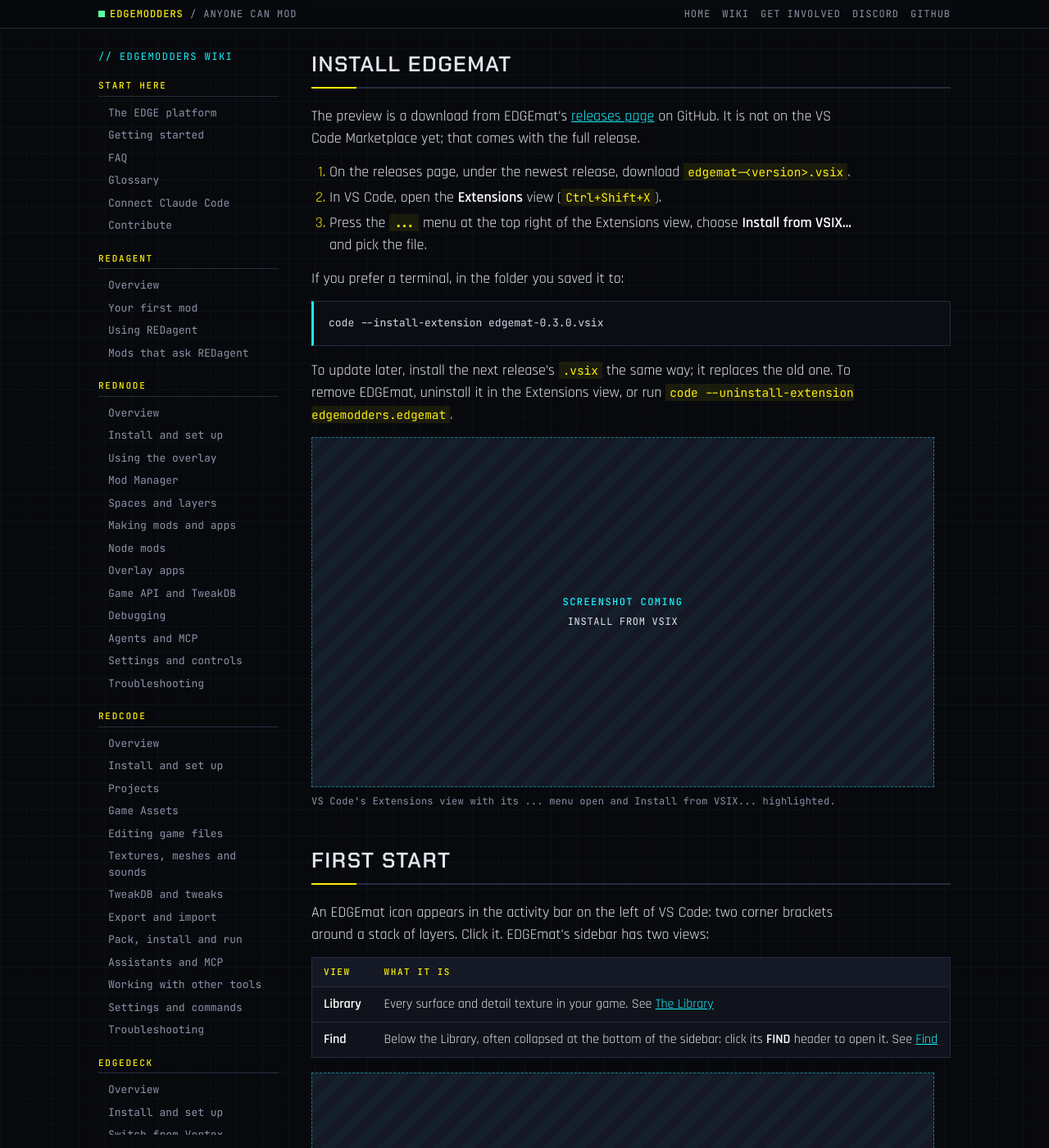
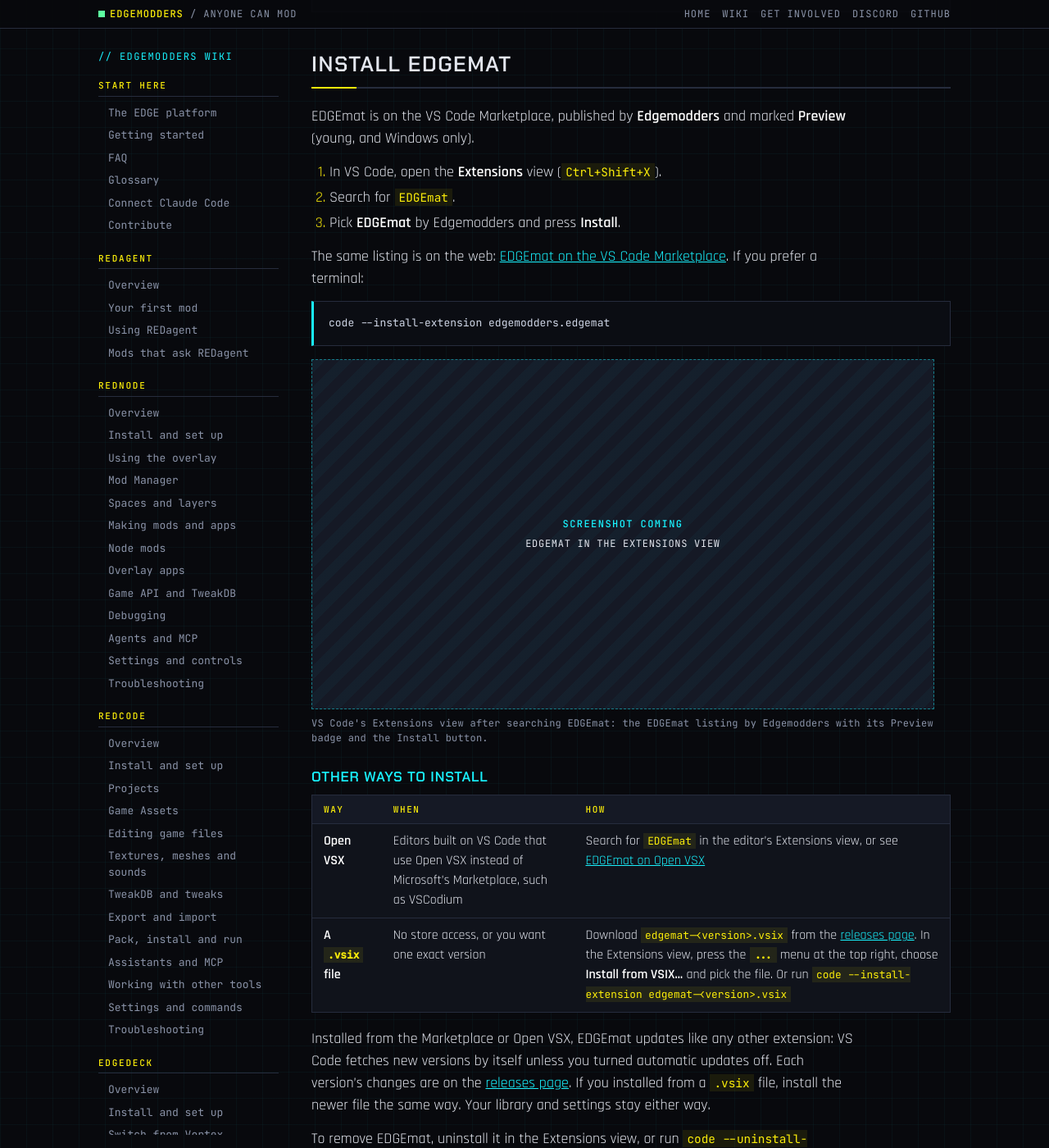
Before and after one commit to Edgemodders/EDGEweb, a Jekyll site: the page built from docs/wiki/edgemat/install.md, in a window 1280 px wide and 1400 px high, scrolled down 773 px. Shown: the whole window at 82% size. Built offline with Jekyll 4.4.1, drawn with Linux system fonts in a browser that asks for light colours.

Commit message:
EDGEmat 0.3.0 released: install from the VS Code Marketplace or Open VSX
Co-Authored-By: Claude Opus 5.5 <noreply@anthropic.com>

````diff
--- a/docs/index.html
+++ b/docs/index.html
@@ -168,7 +168,7 @@
     <article class="panel tool">
       <div class="head"><img src="assets/tools/edgemat.png" alt=""><div><div class="name">EDGE<span>mat</span></div><div class="role">The material editor</div></div></div>
       <p>Pick a jacket, click a layer, choose a colour and see it on the model. Or just tell an AI assistant "make this jacket red".</p>
-      <div class="status"><b class="c">Status:</b> 0.3 preview being prepared: finds a garment's layers, recolours them, and makes new materials from your words, all tested in the game</div>
+      <div class="status"><b class="g">Status:</b> 0.3.0 preview released on the VS Code Marketplace: finds a garment's layers, recolours them, and makes new materials from your words, all tested in the game</div>
       <div class="links"><a href="wiki/edgemat/">Wiki</a><a href="https://edgemodders.github.io/EDGEmat/">Docs</a><a href="https://github.com/Edgemodders/EDGEmat">GitHub</a></div>
     </article>
 
--- a/docs/platform.html
+++ b/docs/platform.html
@@ -274,7 +274,7 @@
         <li>Find a garment by its in-game name, down to its files, for each body type</li>
         <li>The garment in 3D with its colours, in REDcode's viewer</li>
         <li>New materials from your words, through an AI image service with your own key, or from a photo</li>
-        <li>Preview: version 0.3 recolours and makes materials, saved into your mod project; materials for new clothes and objects are next</li>
+        <li>0.3.0 preview released on the VS Code Marketplace and Open VSX: recolours and makes materials, saved into your mod project; materials for new clothes and objects are next</li>
       </ul>
       <div class="links"><a href="wiki/edgemat/">Wiki</a><a href="https://edgemodders.github.io/EDGEmat/">Docs</a><a href="https://github.com/Edgemodders/EDGEmat">GitHub</a></div>
     </div>
--- a/docs/wiki/edgemat/install.md
+++ b/docs/wiki/edgemat/install.md
@@ -3,7 +3,7 @@ title: Install and set up EDGEmat
 nav_title: Install and set up
 section: EDGEmat
 order: 1
-description: "What EDGEmat needs, installing the preview from its GitHub release, and the first build of the material library from your game."
+description: "What EDGEmat needs, installing it from the VS Code Marketplace, and the first build of the material library from your game."
 reviewed: 2026-10-20
 ---
 
@@ -23,21 +23,30 @@ reviewed: 2026-10-20
 
 ## Install EDGEmat
 
-The preview is a download from EDGEmat's [releases page](https://github.com/Edgemodders/EDGEmat/releases) on GitHub. It is not on the VS Code Marketplace yet; that comes with the full release.
+EDGEmat is on the VS Code Marketplace, published by **Edgemodders** and marked **Preview** (young, and Windows only).
 
-1. On the releases page, under the newest release, download `edgemat-<version>.vsix`.
-2. In VS Code, open the **Extensions** view (`Ctrl+Shift+X`).
-3. Press the **`...`** menu at the top right of the Extensions view, choose **Install from VSIX...** and pick the file.
+1. In VS Code, open the **Extensions** view (`Ctrl+Shift+X`).
+2. Search for `EDGEmat`.
+3. Pick **EDGEmat** by Edgemodders and press **Install**.
 
-If you prefer a terminal, in the folder you saved it to:
+The same listing is on the web: [EDGEmat on the VS Code Marketplace](https://marketplace.visualstudio.com/items?itemName=edgemodders.edgemat). If you prefer a terminal:
 
 ```powershell
-code --install-extension edgemat-0.3.0.vsix
+code --install-extension edgemodders.edgemat
 ```
 
-To update later, install the next release's `.vsix` the same way; it replaces the old one. To remove EDGEmat, uninstall it in the Extensions view, or run `code --uninstall-extension edgemodders.edgemat`.
+{% include shot.html caption="EDGEmat in the Extensions view" shows="VS Code's Extensions view after searching EDGEmat: the EDGEmat listing by Edgemodders with its Preview badge and the Install button." %}
 
-{% include shot.html caption="Install from VSIX" shows="VS Code's Extensions view with its ... menu open and Install from VSIX... highlighted." %}
+### Other ways to install
+
+| Way | When | How |
+|---|---|---|
+| **Open VSX** | Editors built on VS Code that use Open VSX instead of Microsoft's Marketplace, such as VSCodium | Search for `EDGEmat` in the editor's Extensions view, or see [EDGEmat on Open VSX](https://open-vsx.org/extension/edgemodders/edgemat) |
+| **A `.vsix` file** | No store access, or you want one exact version | Download `edgemat-<version>.vsix` from the [releases page](https://github.com/Edgemodders/EDGEmat/releases). In the Extensions view, press the **`...`** menu at the top right, choose **Install from VSIX...** and pick the file. Or run `code --install-extension edgemat-<version>.vsix` |
+
+Installed from the Marketplace or Open VSX, EDGEmat updates like any other extension: VS Code fetches new versions by itself unless you turned automatic updates off. Each version's changes are on the [releases page](https://github.com/Edgemodders/EDGEmat/releases). If you installed from a `.vsix` file, install the newer file the same way. Your library and settings stay either way.
+
+To remove EDGEmat, uninstall it in the Extensions view, or run `code --uninstall-extension edgemodders.edgemat`.
 
 ## First start
 
````
Also changed, not shown: docs/wiki/edgemat/index.md (+2 -2 lines), docs/wiki/index.md (+2 -2 lines).
